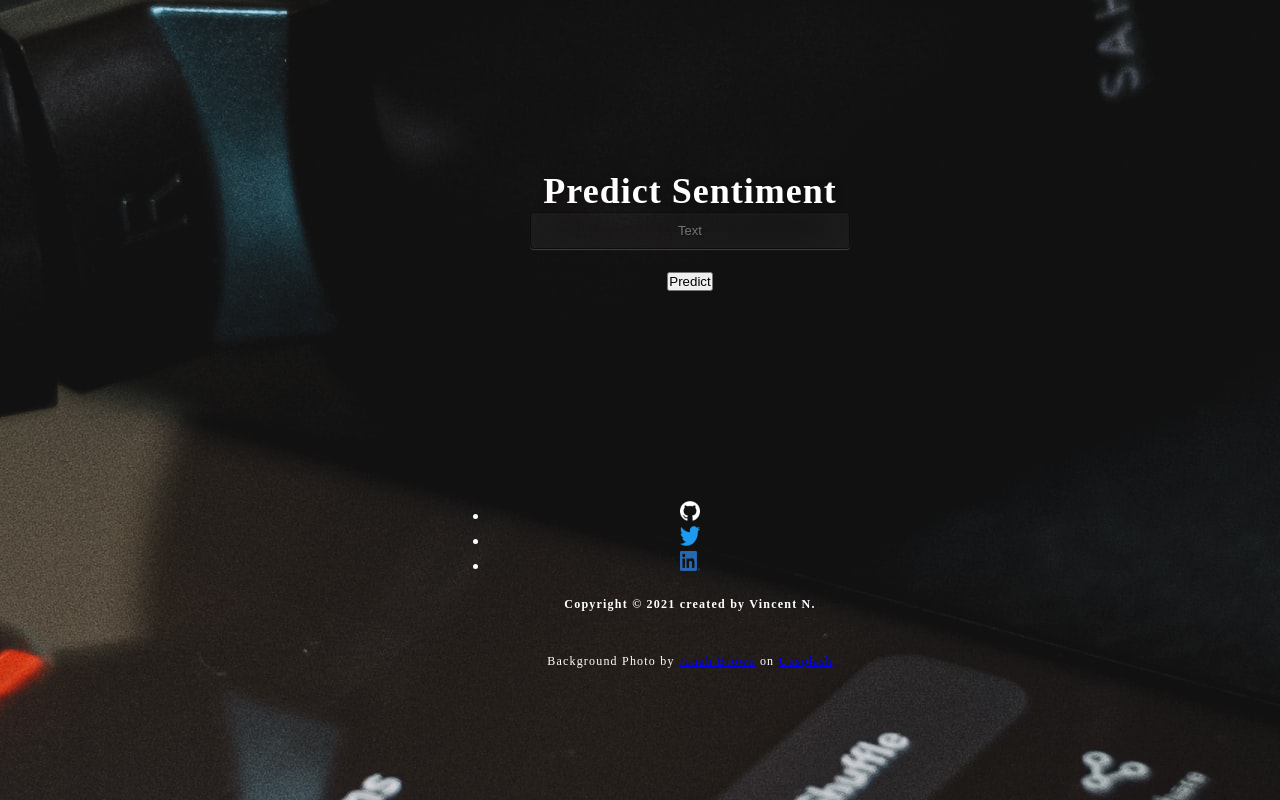
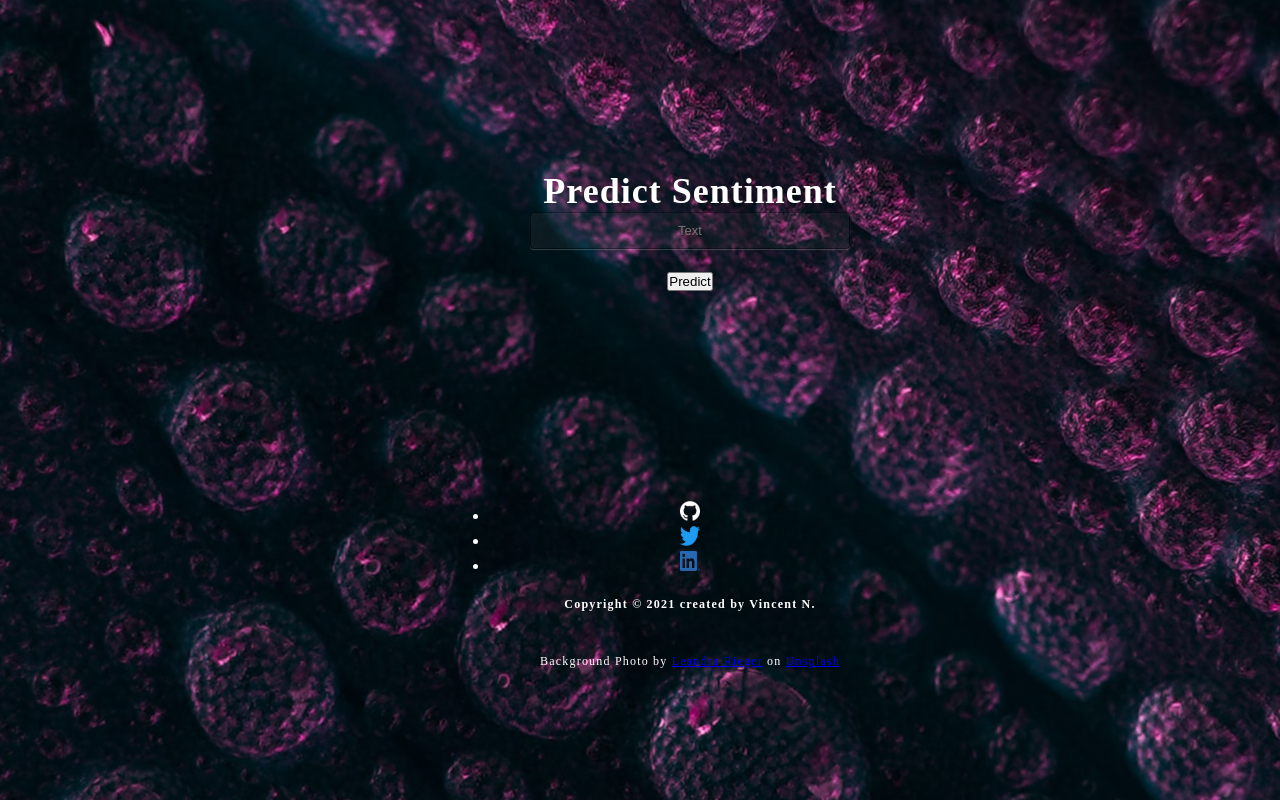
Before and after one commit to lyraxvincent/sentiment-analysis, a Flask app: page / in a window 1280 px wide. Run offline with Flask 2, Linux system fonts and the light colour scheme; parts of the project's set-up code (start-up, migrations or seed data) failed here and were passed over.

Commit message:
Change bg-image

```diff
--- a/templates/home.html
+++ b/templates/home.html
@@ -40,7 +40,8 @@
     </ul>
 
    <br><br>
-     <p style="font-size: 12px;">Background Photo by <a href="https://unsplash.com/@jonahbrown?utm_source=unsplash&utm_medium=referral&utm_content=creditCopyText">Jonah Brown</a> on <a href="https://unsplash.com/collections/11501762/wallpapers?utm_source=unsplash&utm_medium=referral&utm_content=creditCopyText">Unsplash</a></p>
+     <p style="font-size: 12px;">Background Photo by <a href="https://unsplash.com/@leandrarieger?utm_source=unsplash&utm_medium=referral&utm_content=creditCopyText">Leandra Rieger</a> on <a href="https://unsplash.com/t/wallpapers?utm_source=unsplash&utm_medium=referral&utm_content=creditCopyText">Unsplash</a></p>
+  </p>
 
 
  </div>
```
Also changed, not shown: static/img/bg.jpg.
